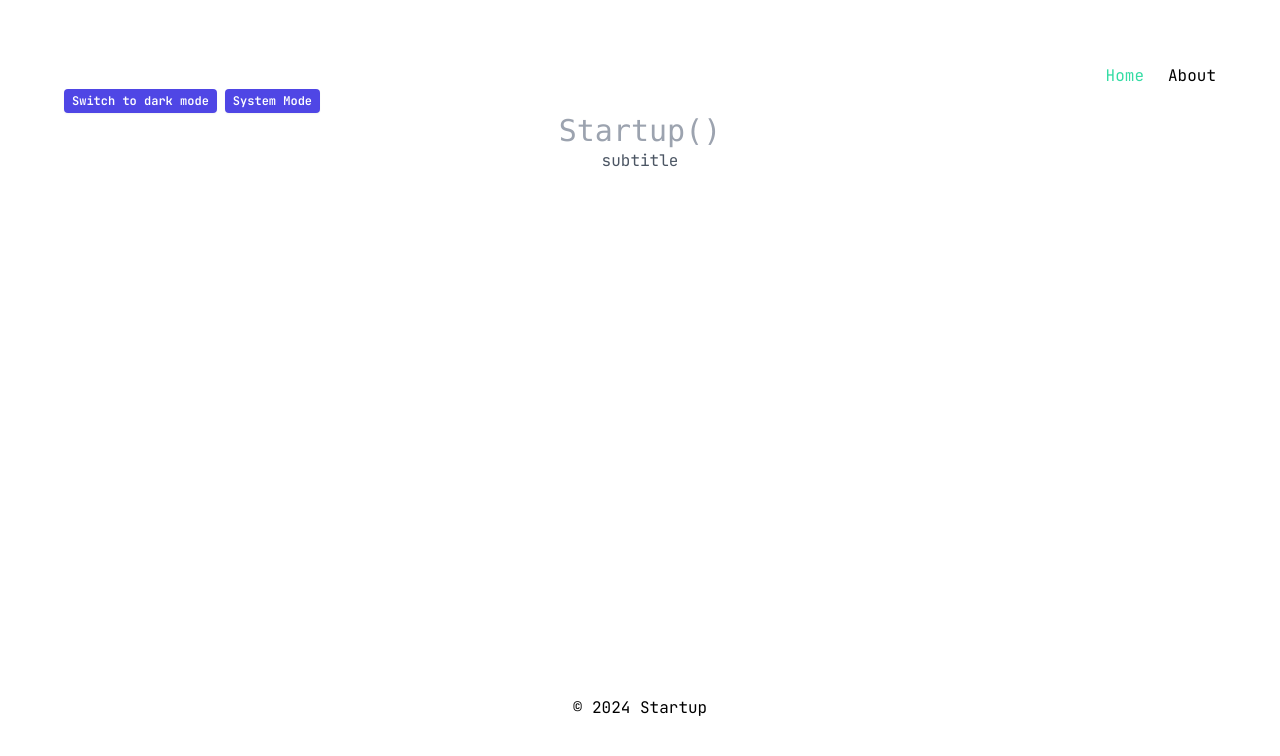
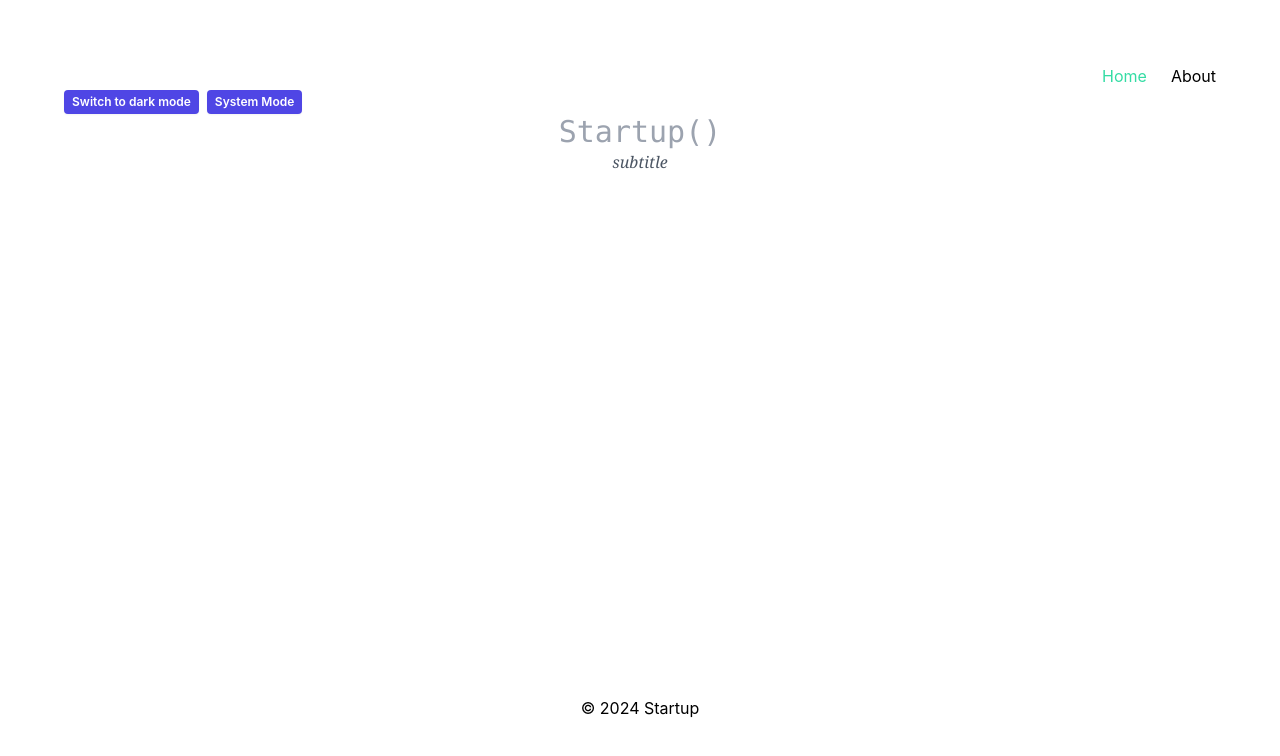
Before and after one commit to amirardalan/startup, a Next.js app: page / in a window 1280 px wide. Shown: the top 756 px of the page. Built offline with nearby package versions, Linux system fonts and the light colour scheme; no server answers.

Commit message:
Install clsx and update font styles

```diff
--- a/app/about/page.tsx
+++ b/app/about/page.tsx
@@ -5,7 +5,7 @@ export default function About() {
         <div className="font-mono text-gray-400 text-center text-3xl">
           About Startup()
         </div>
-        <div className="text-gray-600">about subtitle</div>
+        <div className="text-gray-600 font-serif italic">about subtitle</div>
       </div>
     </main>
   );
--- a/app/globals.css
+++ b/app/globals.css
@@ -5,8 +5,8 @@
 :root {
   --color-dark: rgb(0, 0, 0);
   --color-light: rgb(255, 255, 255);
-  --color-primary: #34dca4;
-  --color-secondary: #ff7e67;
+  --color-primary: rgb(52, 220, 164);
+  --color-secondary: rgb(255, 126, 103);
 }
 
 @media (prefers-color-scheme: dark) {
@@ -16,8 +16,12 @@
   }
 }
 
-body {
-  color: rgb(var(--color-dark));
+@layer base {
+  html {
+    font-family: 'Inter', sans-serif;
+    color: var(--color-dark);
+    background-color: var(--color-light);
+  }
 }
 
 @layer components {
--- a/app/layout.tsx
+++ b/app/layout.tsx
@@ -1,15 +1,22 @@
 import type { Metadata } from 'next';
 import { cookies } from 'next/headers';
-import { JetBrains_Mono } from 'next/font/google';
+
+import DarkIcon from '@/public/images/favicon-dark.png';
+import LightIcon from '@/public/images/favicon-light.png';
+
+import clsx from 'clsx';
 import '@/app/globals.css';
 
 import Header from '@/ui/header';
 import Footer from '@/ui/footer';
 
-import DarkIcon from '@/public/images/favicon-dark.png';
-import LightIcon from '@/public/images/favicon-light.png';
-
+import { JetBrains_Mono, Merriweather } from 'next/font/google';
 const mono = JetBrains_Mono({ subsets: ['latin'] });
+const serif = Merriweather({
+  subsets: ['latin'],
+  weight: ['400', '700'],
+  style: ['normal', 'italic'],
+});
 
 export const metadata: Metadata = {
   title: 'Startup()',
@@ -49,9 +56,12 @@ export default function RootLayout({
   return (
     <html
       lang="en"
-      className={`${theme} h-screen grid grid-rows-layout bg-light dark:bg-dark`}
+      className={clsx(theme, 'h-screen grid grid-rows-layout', {
+        'bg-light': theme === 'light',
+        'dark:bg-dark': theme === 'dark',
+      })}
     >
-      <body className={mono.className}>
+      <body className={clsx(mono, serif)}>
         <div className="p-16 flex flex-col min-h-screen">
           <Header />
           <div className="overflow-auto flex-grow">{children}</div>
--- a/app/page.tsx
+++ b/app/page.tsx
@@ -5,7 +5,7 @@ export default function Home() {
         <div className="font-mono text-gray-400 text-center text-3xl">
           <h1>Startup()</h1>
         </div>
-        <div className="text-gray-600">subtitle</div>
+        <div className="text-gray-600 font-serif italic">subtitle</div>
       </div>
     </main>
   );
--- a/package.json
+++ b/package.json
@@ -10,6 +10,7 @@
     "lint": "next lint"
   },
   "dependencies": {
+    "clsx": "^2.1.1",
     "js-cookie": "^3.0.5",
     "next": "14.2.2",
     "react": "^18",
```
Also changed, not shown: 1 other file (tests, documents, lock files or other folders).
